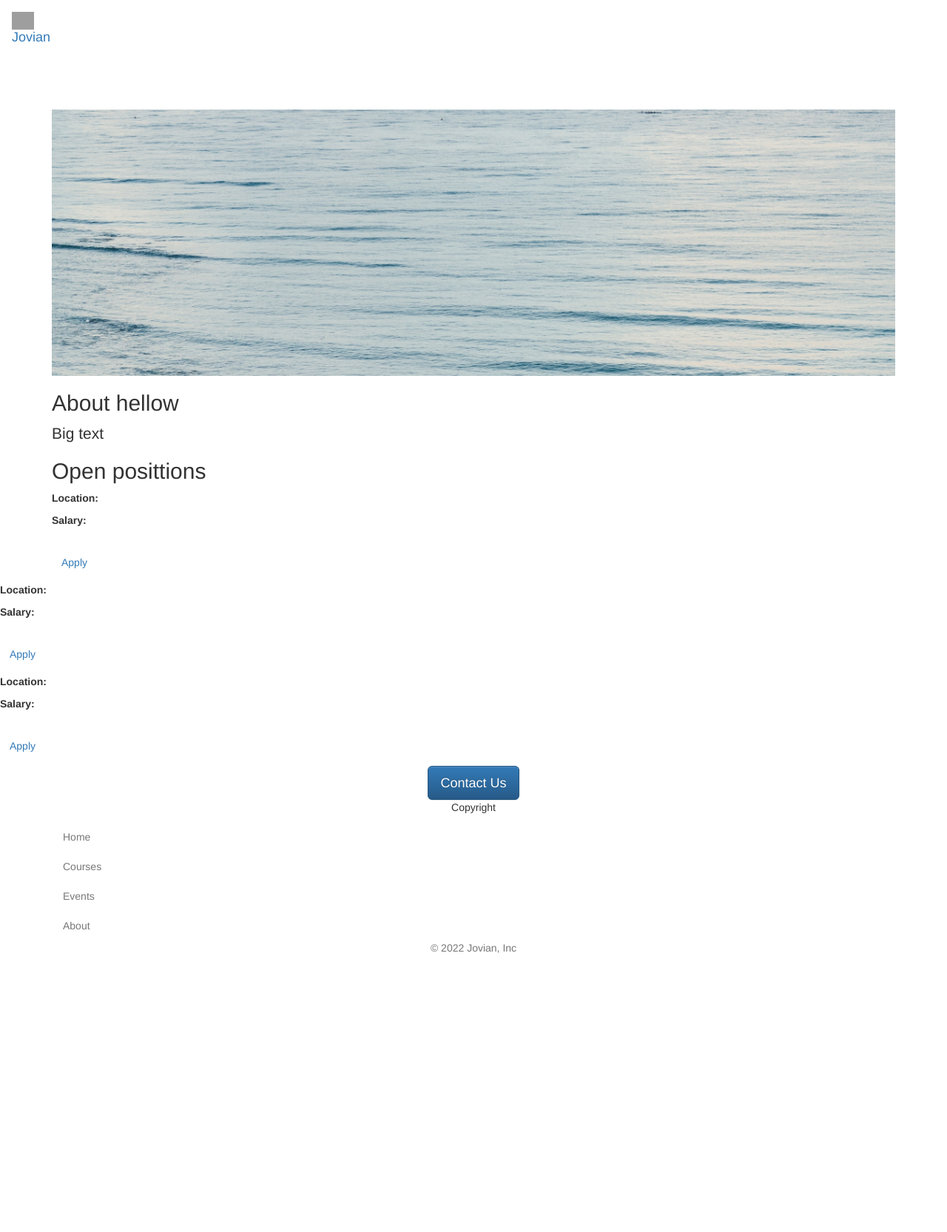
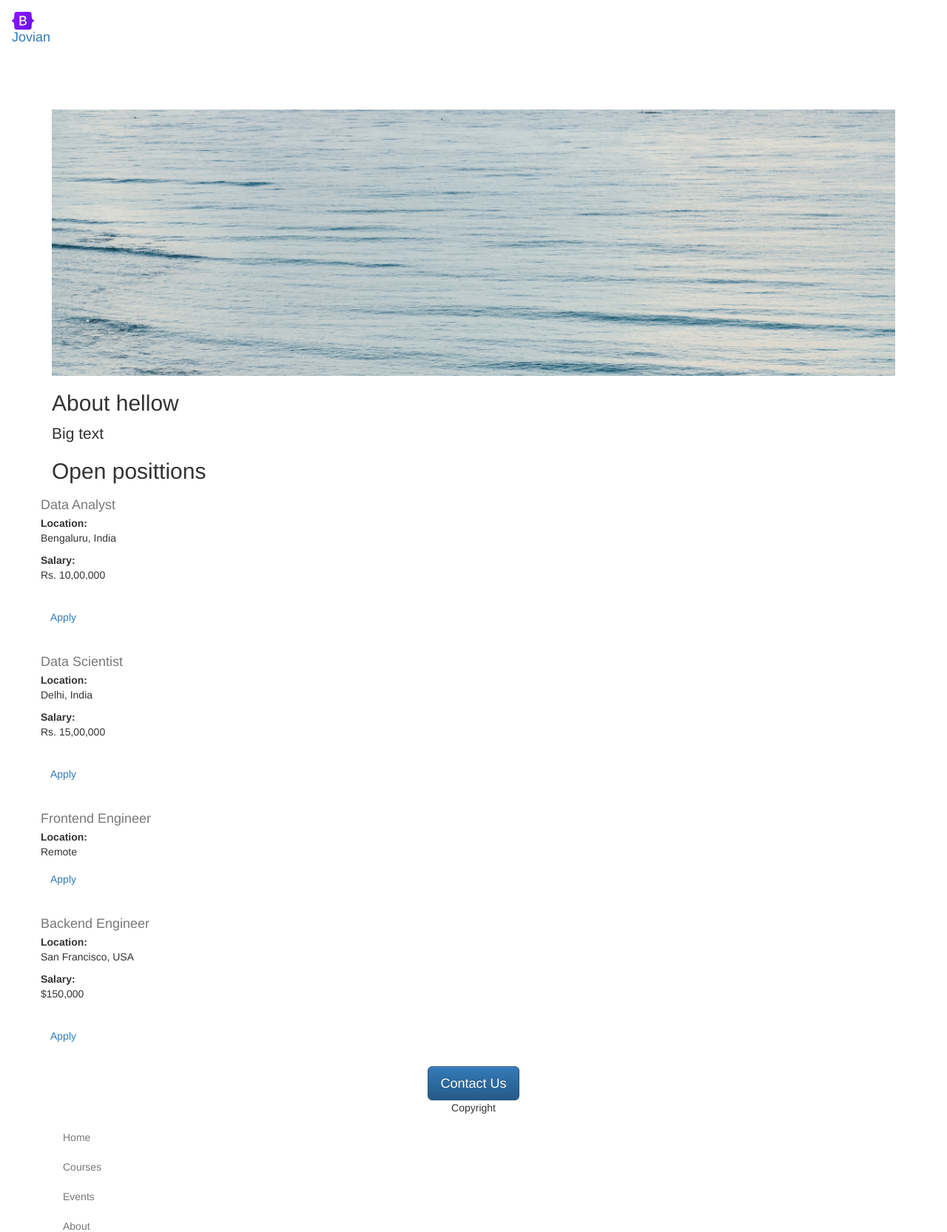
Before and after one commit to javierjuanJJ/flask3, a Flask app: page / in a window 1280 px wide. Shown: the top 1665 px of the page at 74% size. Before the commit the page ends 1288 px from the top, so only its background shows below. Run offline with Flask 2, Linux system fonts and the light colour scheme; grey boxes are pictures that could not be loaded.

Commit message:
Commit 3 dynamic templates

```diff
--- a/app.py
+++ b/app.py
@@ -5,22 +5,27 @@ app = Flask(__name__)
 JOBS = [
     {
         'id': 1,
-        'title':'',
-        'location':'',
-        'salary':'',
+        'title': 'Data Analyst',
+        'location': 'Bengaluru, India',
+        'salary': 'Rs. 10,00,000'
     },
     {
         'id': 2,
-        'title':'',
-        'location':'',
-        'salary':'',
+        'title': 'Data Scientist',
+        'location': 'Delhi, India',
+        'salary': 'Rs. 15,00,000'
     },
     {
         'id': 3,
-        'title':'',
-        'location':'',
-        'salary':'',
+        'title': 'Frontend Engineer',
+        'location': 'Remote'
     },
+    {
+        'id': 4,
+        'title': 'Backend Engineer',
+        'location': 'San Francisco, USA',
+        'salary': '$150,000'
+    }
 ]
 
 @app.route('/')
--- a/templates/home.html
+++ b/templates/home.html
@@ -27,11 +27,11 @@
     <h2 class="text-enter mt-2 mb-4">About hellow</h2>
     <p class="lead">Big text</p>
     <h2 class="text-enter mt-2 mb-4">Open posittions</h2>
-    <p>
+    <div>
         {% for job in jobs %}
-            {% include 'jobItem.html' %}
+          {% include 'jobitem.html' %}
         {% endfor %}
-    </p>
+    </div>
     <div class="text-center">
         <a class="btn btn-primary btn-lg" href="mailto:hello@jovian.ai?subject=Question%20about%20Job%20Opernings&body=My%20name%3A%20%3Cyour%20name%20here%3E%0D%0A%0D%0AMy%20questions%3A%20%3Center%20question%20here%3E%0D%0A">Contact Us</a>
         <p class="mt-4">Copyright</p>
--- a/templates/jobItem.html
+++ b/templates/jobItem.html
@@ -1,23 +1,29 @@
-<div class="border-bottom">
-    <div class="col-18">
+<div class="border-bottom row" style="margin-bottom:16px;padding-bottom:8px;">
+    <div class="col-10">
         <h4 style="color:rgb(120,120,120); margin-bottom:4px;">
             {{ job['title'] }}
         </h4>
         <div>
             <b>Location: </b>
-            <p>{{ job['location'] }}</p></div>
+            <p>{{ job['location'] }}</p>
+        </div>
         {% if 'salary' in job %}
         <div>
             <b>Salary: </b>
-                    <p>{{ job['salary'] }}</p></div>
+            <p>{{ job['salary'] }}</p>
+        </div>
         <br>
+        {% endif %}
+
+        <div class="col-2 padding-right:16px">
+            <a href="mailto:hello@jovian.ai?subject=Application%20for%20{{ job['title'] }}&body=My%20name%3A%20%3Cyour%20name%20here%3E%0D%0A%0D%0AMy%20Resume%20link%3A%20%3Cresume%20link%3E%0D%0A%0D%0AMy%20LinkedIn%20link%3A%20%3Clinkedin%20in%3E%0D%0A%0D%0A"
+               type="button" class="btn btn-outline-primary float-right align-middle">Apply</a>
         </div>
-            {% endif %}
-    <div class="col-2  padding-right:16px">
-        <a href="mailto:hello@jovian.ai?subject=Application%20for%20{{job['title']}}&body=My%20name%3A%20%3Cyour%20name%20here%3E%0D%0A%0D%0AMy%20Resume%20link%3A%20%3Cresume%20link%3E%0D%0A%0D%0AMy%20LinkedIn%20link%3A%20%3Clinkedin%20in%3E%0D%0A%0D%0A" type="button" class="btn btn-outline-primary float-right align-middle" >Apply</a>
     </div>
+
+
 
 </div>
 
-    </div>
-</div>
+{#</div>#}
+{#</div>#}
```
Also changed, not shown: static/logo.svg (added). Lines whose indentation alone changed are shown as unchanged.
